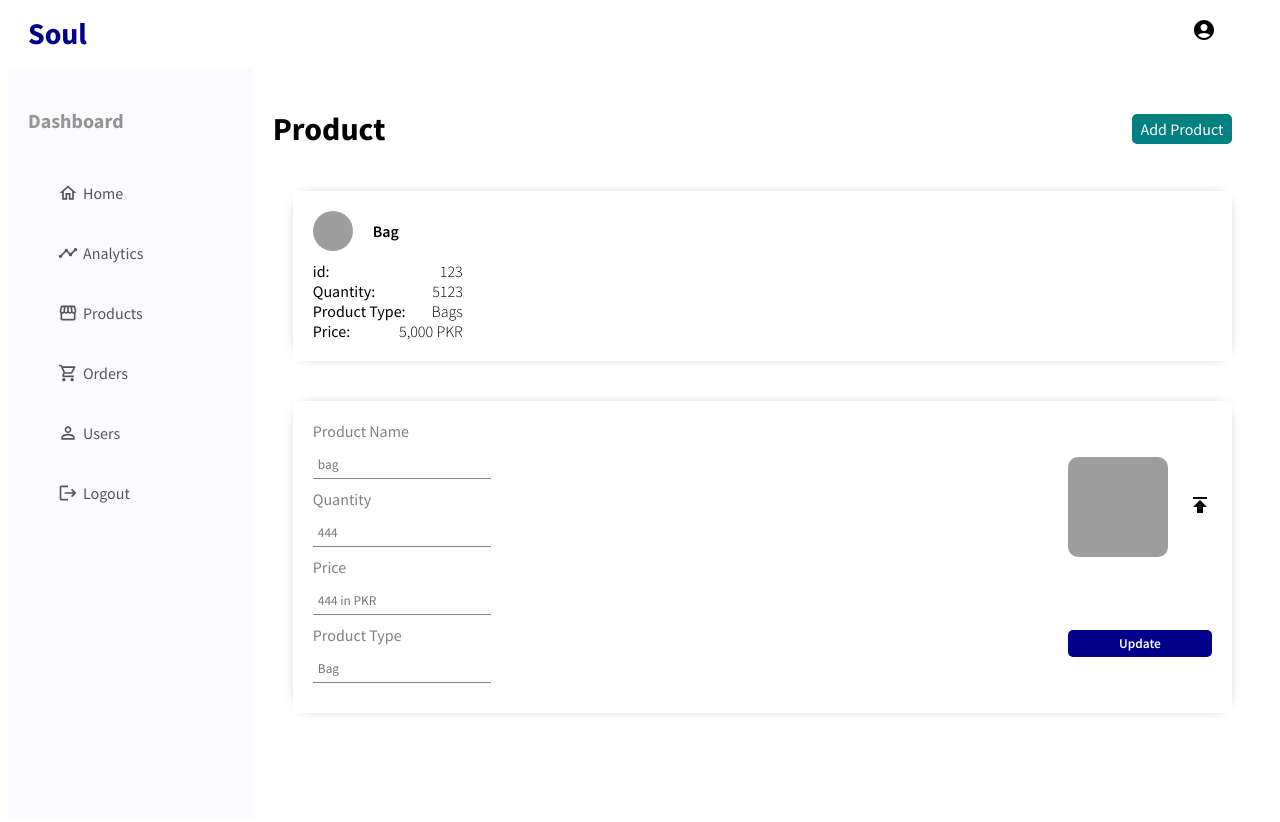
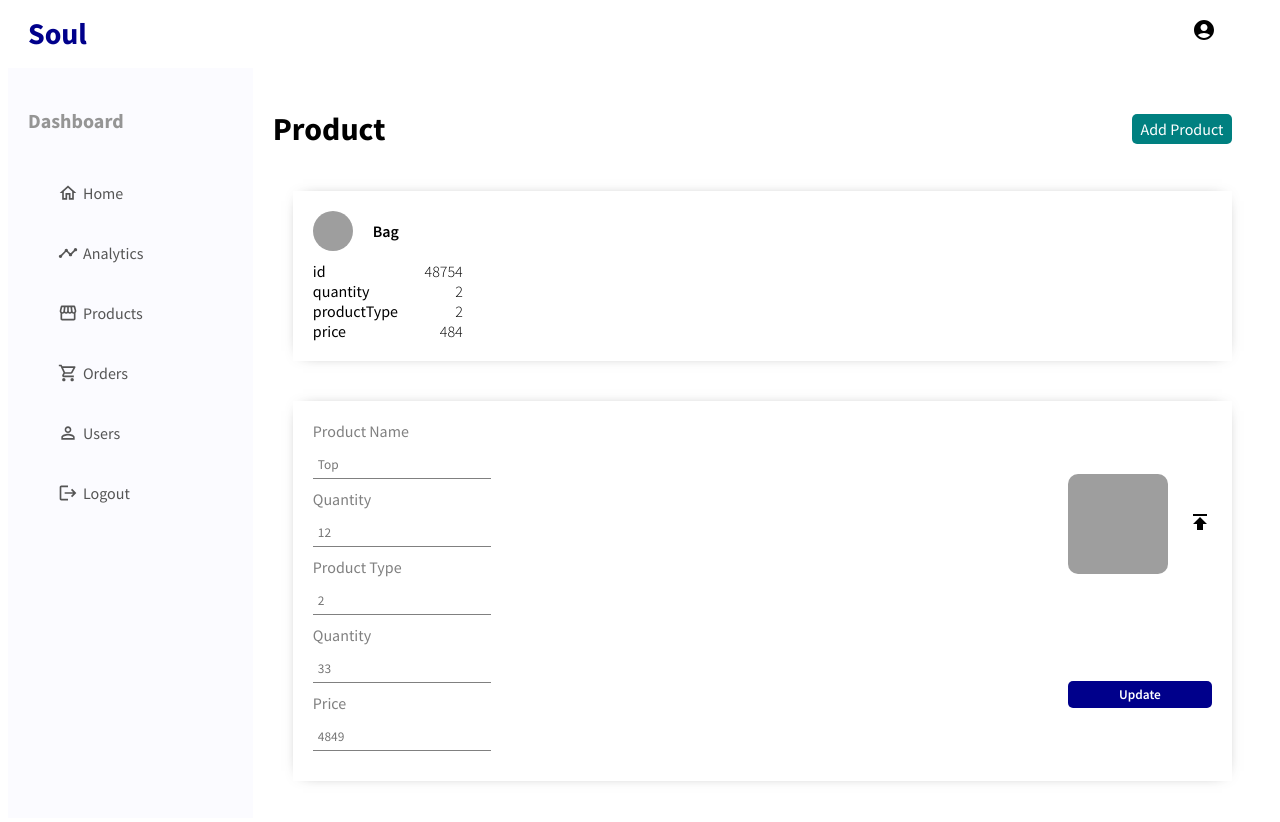
Before and after one commit to Kinza-Ali/apparel-admin, a React (Create React App) app: page /product/1 in a window 1280 px wide. Shown: the top 822 px of the page. Built offline with nearby package versions, Linux system fonts and the light colour scheme; grey boxes are pictures that could not be loaded.

Commit message:
Review problems resolved

```diff
--- a/src/components/pages/order/NewOrder.jsx
+++ b/src/components/pages/order/NewOrder.jsx
@@ -2,23 +2,44 @@ import React from "react";
 import "./NewOrder.css";
 
 function NewOrder() {
+  const order = [
+    {
+      label: "productId",
+      type: "text",
+      placeholder: 34454,
+    },
+    {
+      label: "quantity",
+      type: "text",
+      placeholder: 22,
+    },
+    {
+      label: "Delivery Date",
+      type: "text",
+      placeholder: "10-02-22",
+    },
+  ];
+
+  const renderInputComponent = (order) => {
+    if (order.isFile) {
+      return <input type={order.type} accept="image/*" />;
+    }
+    return <input type={order.type} placeholder={order.placeholder} />;
+  };
+
   return (
     <div className="newOrder">
       <h1 className="addOrderTitle">New Order</h1>
       <form className="addOrderForm">
         <div className="addOrderItem"></div>
-        <div className="addOrderItem">
-          <label>ProdcutId</label>
-          <input type="text" placeholder="48454" />
-        </div>
-        <div className="addOrderItem">
-          <label>Quantity</label>
-          <input type="text" placeholder="123" />
-        </div>
-        <div className="addOrderItem">
-          <label>Delivery Date</label>
-          <input type="text" placeholder="10-10-1111" />
-        </div>
+        {order.map((order) => {
+          return (
+            <div className="addOrderItem">
+              <label>{order.label}</label>
+              {renderInputComponent(order)}
+            </div>
+          );
+        })}
 
         <button className="addOrderButton">Add Order</button>
       </form>
--- a/src/components/pages/order/UpdateOrder.jsx
+++ b/src/components/pages/order/UpdateOrder.jsx
@@ -4,6 +4,14 @@ import { Link } from "react-router-dom";
 import { Publish } from "@material-ui/icons";
 
 function UpdateOrder() {
+  const order = {
+    productId: 48754,
+    quantity: 2,
+    deliveryDate: "12-04-21",
+    totalPrice: 484,
+    customerId: 59859,
+  };
+  console.log(order);
   return (
     <div className="order">
       <div className="orderTitleContainer">
@@ -21,26 +29,14 @@ function UpdateOrder() {
             <span className="orderItem">Items: </span>
           </div>
           <div className="orderInfoBottom">
-            <div className="orderInfoItem">
-              <span className="orderInfoKey">Product Id:</span>
-              <span className="orderInfoValue">44474587</span>
-            </div>
-            <div className="orderInfoItem">
-              <span className="orderInfoKey">Quantity:</span>
-              <span className="orderInfoValue">3</span>
-            </div>
-            <div className="orderInfoItem">
-              <span className="orderInfoKey">Delivery Date:</span>
-              <span className="orderInfoValue">12-02-22</span>
-            </div>
-            <div className="ordeInfoItem">
-              <span className="orderInfoKey">Total Price:</span>
-              <span className="orderInfoValue">5,000 PKR</span>
-            </div>
-            <div className="ordeInfoItem">
-              <span className="orderInfoKey">Customer Id:</span>
-              <span className="orderInfoValue">4465784</span>
-            </div>
+            {Object.keys(order).map((key, index) => {
+              return (
+                <div className="orderInfoItem">
+                  <span className="orderInfo">{key}</span>
+                  <span className="orderInfoValue">{order[key]}</span>
+                </div>
+              );
+            })}
           </div>
         </div>
       </div>
--- a/src/components/pages/products/NewProduct.jsx
+++ b/src/components/pages/products/NewProduct.jsx
@@ -2,31 +2,63 @@ import React from "react";
 import "./NewProduct.css";
 
 function newProducts() {
+  const products = [
+    {
+      label: "Image",
+      type: "file",
+      isFile: true,
+    },
+    {
+      label: "Quantity",
+      type: "text",
+      isFile: false,
+      placeholder: 12,
+    },
+    {
+      label: "Product Name",
+      type: "text",
+      isFile: false,
+      placeholder: "add product name",
+    },
+    {
+      label: "Quantity",
+      type: "text",
+      isFile: false,
+      placeholder: "33",
+    },
+    {
+      label: "Price",
+      type: "text",
+      isFile: false,
+      placeholder: "price in PKR",
+    },
+  ];
+
+  const renderInputComponent = (product) => {
+    if (product.isFile) {
+      return <input type={product.type} accept="image/*" />;
+    }
+    return <input type={product.type} placeholder={product.placeholder} />;
+  };
+
   return (
     <div className="newProduct">
       <h1 className="addProductTitle">New Product</h1>
       <form className="addProductForm">
-        <div className="addProductItem">
-          <label>Image</label>
-          <input type="file" id="file" accept="image/*" />
-        </div>
-        <div className="addProductItem">
-          <label>Name</label>
-          <input type="text" placeholder="Sweat Shirts" />
-        </div>
-        <div className="addProductItem">
-          <label>Quantity</label>
-          <input type="text" placeholder="123" />
-        </div>
-        <div className="addProductItem">
-          <label>Product Type</label>
-          <input type="text" placeholder="Clothing" />
-        </div>
-        <div className="addProductItem">
-          <label>Price</label>
-          <input type="text" placeholder="6,000 PKR" />
-        </div>
-
+        {products.map((product) => {
+          <div className="addProductItem">
+            <label>{product.label}</label>
+            {renderInputComponent(product)}
+          </div>;
+        })}
+        {products.map((product) => {
+          return (
+            <div className="addProductItem">
+              <label>{product.label}</label>
+              {renderInputComponent(product)}
+            </div>
+          );
+        })}
         <button className="addProductButton">Create</button>
       </form>
     </div>
--- a/src/components/pages/products/UpdateProduct.jsx
+++ b/src/components/pages/products/UpdateProduct.jsx
@@ -4,6 +4,44 @@ import { Link } from "react-router-dom";
 import { Publish } from "@material-ui/icons";
 
 function UpdateProduct() {
+  const product = {
+    id: 48754,
+    quantity: 2,
+    productType: 2,
+    price: 484,
+  };
+  const productUpdate = [
+    {
+      label: "Product Name",
+      type: "text",
+      isFile: false,
+      placeholder: "Top",
+    },
+    {
+      label: "Quantity",
+      type: "text",
+      isFile: false,
+      placeholder: 12,
+    },
+    {
+      label: "Product Type",
+      type: "text",
+      isFile: false,
+      placeholder: "2",
+    },
+    {
+      label: "Quantity",
+      type: "text",
+      isFile: false,
+      placeholder: "33",
+    },
+    {
+      label: "Price",
+      type: "text",
+      isFile: false,
+      placeholder: "4849",
+    },
+  ];
   return (
     <div className="product">
       <div className="productTitleContainer">
@@ -23,36 +61,31 @@ function UpdateProduct() {
             <span className="productName">Bag</span>
           </div>
           <div className="productInfoBottom">
-            <div className="productInfoItem">
-              <span className="productInfoKey">id:</span>
-              <span className="productInfoValue">123</span>
-            </div>
-            <div className="productInfoItem">
-              <span className="productInfoKey">Quantity:</span>
-              <span className="productInfoValue">5123</span>
-            </div>
-            <div className="productInfoItem">
-              <span className="productInfoKey">Product Type:</span>
-              <span className="productInfoValue">Bags</span>
-            </div>
-            <div className="productInfoItem">
-              <span className="productInfoKey">Price:</span>
-              <span className="productInfoValue">5,000 PKR</span>
-            </div>
+            {Object.keys(product).map((key, index) => {
+              return (
+                <div className="productInfoItem">
+                  <span className="productInfoKey">{key}</span>
+                  <span className="productInfoValue">{product[key]}</span>
+                </div>
+              );
+            })}
           </div>
         </div>
       </div>
       <div className="productBottom">
         <form className="productForm">
           <div className="productFormLeft">
-            <label>Product Name</label>
-            <input type="text" placeholder="bag" />
-            <label>Quantity</label>
-            <input type="quantity" placeholder="444" />
-            <label>Price</label>
-            <input type="price" placeholder="444 in PKR" />
-            <label>Product Type</label>
-            <input type="productType" placeholder="Bag" />
+            {productUpdate.map((product) => {
+              return (
+                <>
+                  <label>{product.label}</label>
+                  <input
+                    type={product.type}
+                    placeholder={product.placeholder}
+                  />
+                </>
+              );
+            })}
           </div>
           <div className="productFormRight">
             <div className="productUpload">
--- a/src/components/pages/user/NewUser.jsx
+++ b/src/components/pages/user/NewUser.jsx
@@ -2,35 +2,65 @@ import React from "react";
 import "./NewUser.css";
 
 function NewUser() {
-  return (
-    <div className="newUser">
-      <h1 className="newUserTitle">New User</h1>
-      <form className="newUserForm">
-        <div className="newUserItem">
-          <label>Full Name</label>
-          <input type="text" placeholder="John Smith" />
-        </div>
-        <div className="newUserItem">
-          <label>Email</label>
-          <input type="email" placeholder="john@gmail.com" />
-        </div>
-        <div className="newUserItem">
-          <label>Password</label>
-          <input type="password" placeholder="password" />
-        </div>
-        <div className="newUserItem">
-          <label>Phone</label>
-          <input type="text" placeholder="+1 123 456 78" />
-        </div>
-        <div className="newUserItem">
-          <label>Role</label>
+  const user = [
+    {
+      label: "Full Name",
+      type: "text",
+      placeholder: "John Smith",
+      isRole: false,
+    },
+    {
+      label: "Email",
+      type: "text",
+      placeholder: "john@gmail.com",
+      isRole: false,
+    },
+    {
+      label: "Password",
+      type: "text",
+      placeholder: "password",
+      isRole: false,
+    },
+    {
+      label: "Phone",
+      type: "text",
+      placeholder: "phone",
+      isRole: false,
+    },
+    {
+      label: "Role",
+      isRole: true,
+    },
+  ];
+
+  const renderInputComponent = (user) => {
+    if (user.isRole) {
+      return (
+        <>
+          {" "}
           <div className="newUserRole">
             <input type="radio" name="role" id="admin" value="admin" />
             <label for="admin">Admin</label>
             <input type="radio" name="role" id="user" value="user" />
             <label for="user">User</label>
           </div>
-        </div>
+        </>
+      );
+    }
+    return <input type={user.type} placeholder={user.placeholder} />;
+  };
+  return (
+    <div className="newUser">
+      <h1 className="newUserTitle">New User</h1>
+      <form className="newUserForm">
+        {user.map((user) => {
+          return (
+            <div className="newUserItem">
+              <label>{user.label}</label>
+              {renderInputComponent(user)}
+            </div>
+          );
+        })}
         <button className="newUserButton">Add User</button>
       </form>
     </div>
--- a/src/components/pages/user/UpdateUser.jsx
+++ b/src/components/pages/user/UpdateUser.jsx
@@ -10,6 +10,20 @@ import {
 import { Link } from "react-router-dom";
 
 function UpdateUser() {
+  const updateUser = [
+    {
+      label: "Full Name",
+      placeholder: "Anna Becker",
+    },
+    {
+      label: "D.O.B",
+      placeholder: "10-12-22",
+    },
+    {
+      label: "Phone",
+      placeholder: "4365458856",
+    },
+  ];
   return (
     <div className="user">
       <div className="userTitleContainer">
@@ -55,30 +69,18 @@ function UpdateUser() {
           <span className="userUpdateTitle">Edit</span>
           <form className="userUpdateForm">
             <div className="userUpdateLeft">
+              {updateUser.map((user) => {
+                return (
                   <div className="userUpdateItem">
-                <label>Full Name</label>
+                    <label>{user.label}</label>
                     <input
                       type="text"
-                  placeholder="Anna Becker"
+                      placeholder={user.placeholder}
                       className="userUpdateInput"
                     />
                   </div>
-              <div className="userUpdateItem">
-                <label>D.O.B</label>
-                <input
-                  type="text"
-                  placeholder="10-12-1999"
-                  className="userUpdateInput"
-                />
-              </div>
-              <div className="userUpdateItem">
-                <label>Phone</label>
-                <input
-                  type="text"
-                  placeholder="+1 123 456 67"
-                  className="userUpdateInput"
-                />
-              </div>
+                );
+              })}
             </div>
             <div className="userUpdateRight">
               <div className="userUpdateUpload">
```
Lines whose indentation alone changed are shown as unchanged.
